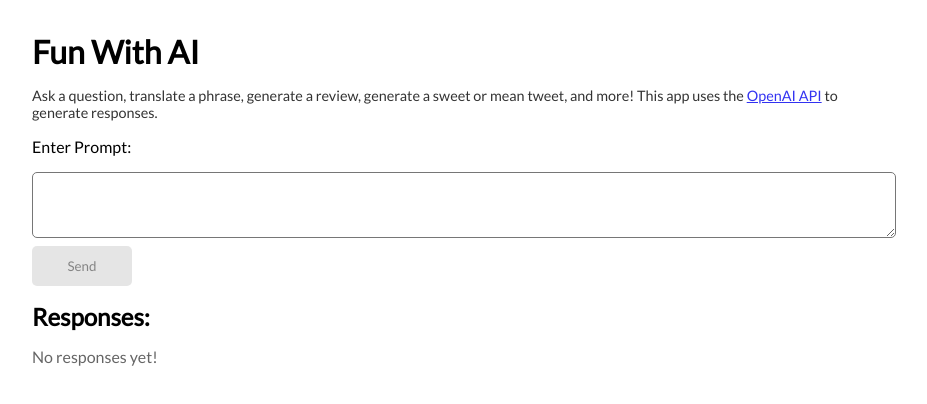
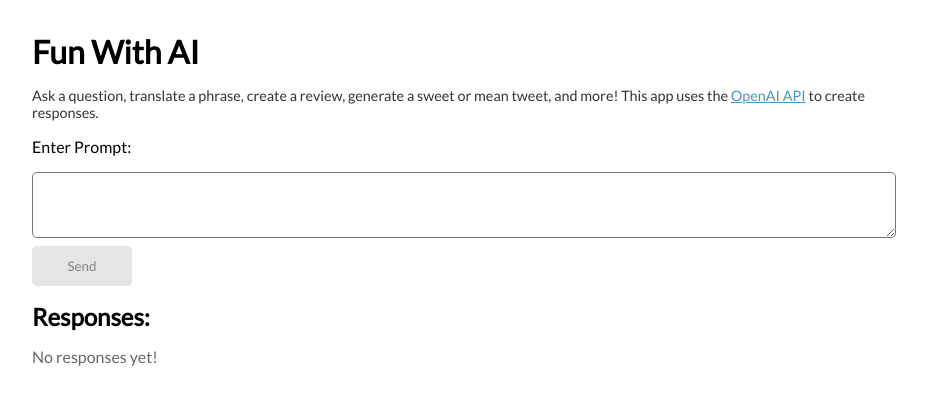
Before and after one commit to chriskorsak/shopify-intern-challenge, a React (Create React App) app: page / in a window 1280 px wide. Shown: the top 404 px of the page, without its empty margins (176-1103 px from the left). Built offline with nearby package versions, Linux system fonts and the light colour scheme.

Commit message:
small copy edit, style links

```diff
--- a/src/components/Header.js
+++ b/src/components/Header.js
@@ -3,8 +3,8 @@ const Header = () => {
     <header>
       <h1>Fun With AI</h1>
       <p className="explanation">
-        Ask a question, translate a phrase, generate a review, generate a sweet
-        or mean tweet, and more! This app uses the{' '}
+        Ask a question, translate a phrase, create a review, generate a sweet or
+        mean tweet, and more! This app uses the{' '}
         <a
           href="https://beta.openai.com/examples"
           target="_blank"
@@ -12,7 +12,7 @@ const Header = () => {
         >
           OpenAI API
         </a>{' '}
-        to generate responses.
+        to create responses.
       </p>
     </header>
   );
--- a/src/index.css
+++ b/src/index.css
@@ -20,6 +20,10 @@ h1 {
 .explanation {
   font-size: 0.9rem;
   opacity: 0.8;
+}
+
+a {
+  color: #0f7fbb;
 }
 
 form {
```
